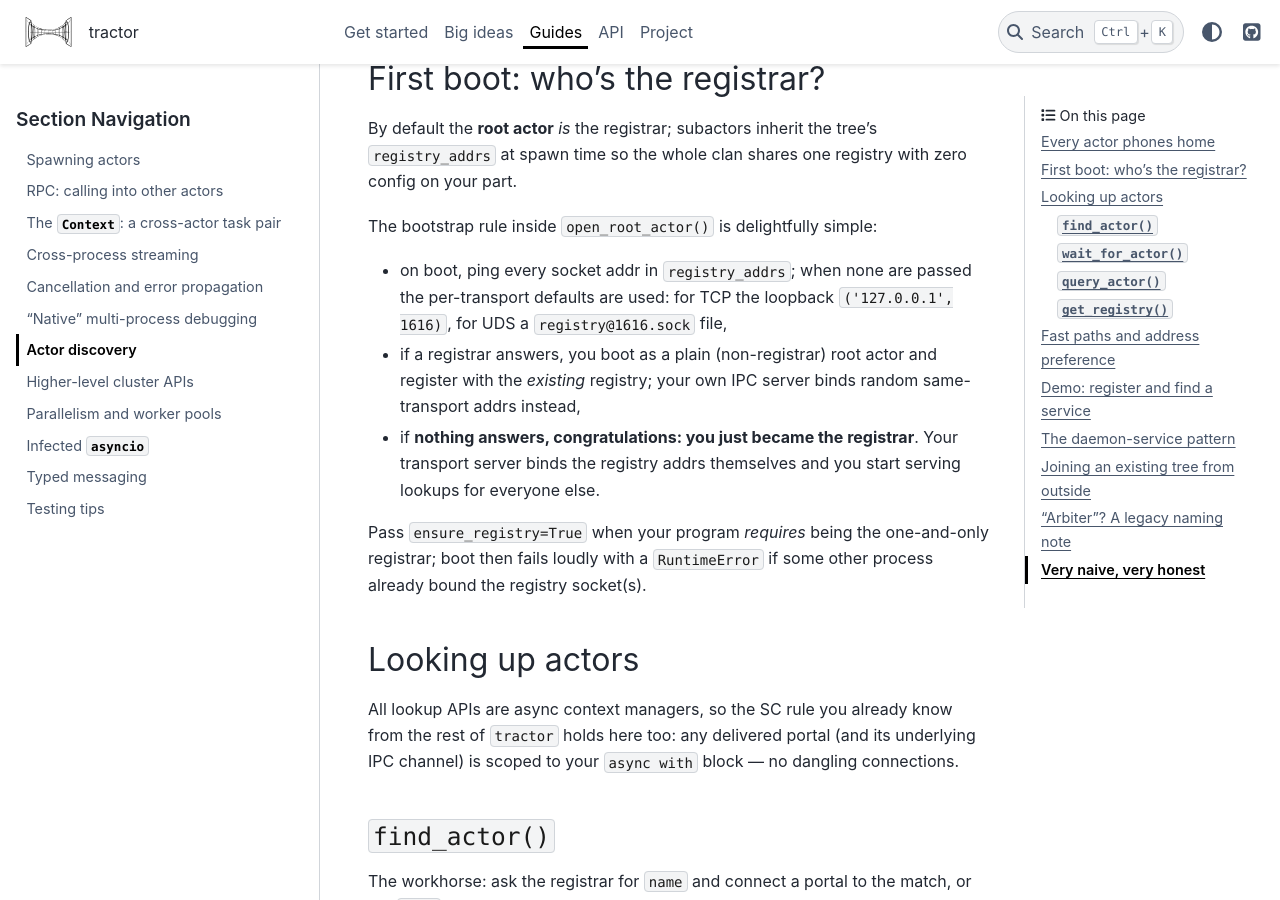
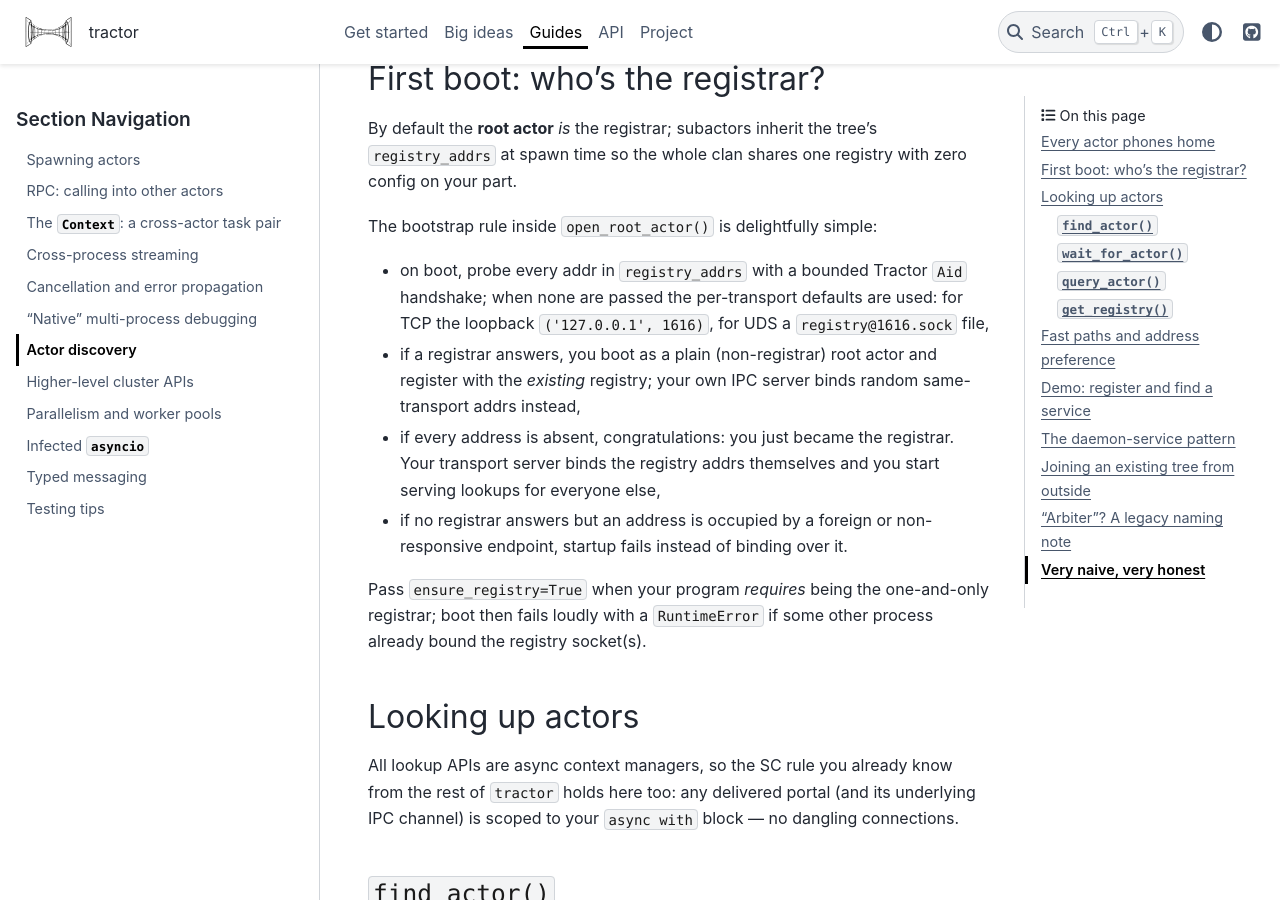
Before and after one commit to goodboy/tractor, a Sphinx documentation site: the page built from docs/guide/discovery.rst, in a window 1280 px wide and 900 px high, scrolled down 840 px. Built offline with Sphinx 7.4.7 and the PyData theme 0.15.4, drawn with Linux system fonts in a browser that asks for light colours; some of the changed text lies outside the part shown.

Commit message:
Document stable macOS UDS operation
The remediation grew beyond the original no-autobind fix, leaving
public docs and nearby comments describing connect-only discovery,
XDG-only socket paths, raw readiness probes, and old cleanup naming.

Document typed registrar probing, occupied-address rejection, Darwin's
short runtime directory, platform-aware socket cleanup, sentinel
readiness, and subprocess output draining. Add the GH #473 bugfix
fragment and update regression rationale without changing task states.

Review: PR #480 (goodboy)
https://github.com/goodboy/tractor/pull/480

(this patch was generated in some part by `opencode` using
`gpt-5.6-sol` (`openai`))

```diff
--- a/docs/guide/discovery.rst
+++ b/docs/guide/discovery.rst
@@ -44,8 +44,9 @@
 The bootstrap rule inside ``open_root_actor()`` is delightfully
 simple:
 
-- on boot, ping every socket addr in ``registry_addrs``; when none
-  are passed the per-transport defaults are used: for TCP the
+- on boot, probe every addr in ``registry_addrs`` with a bounded
+  Tractor ``Aid`` handshake; when none are passed the per-transport
+  defaults are used: for TCP the
   loopback ``('127.0.0.1', 1616)``, for UDS a
   ``registry@1616.sock`` file,
 
@@ -53,9 +54,11 @@
   actor and register with the *existing* registry; your own IPC
   server binds random same-transport addrs instead,
 
-- if **nothing answers, congratulations: you just became the
-  registrar**. Your transport server binds the registry addrs
-  themselves and you start serving lookups for everyone else.
+- if every address is absent, congratulations: you just became the
+  registrar. Your transport server binds the registry addrs
+  themselves and you start serving lookups for everyone else,
+- if no registrar answers but an address is occupied by a foreign or
+  non-responsive endpoint, startup fails instead of binding over it.
 
 Pass ``ensure_registry=True`` when your program *requires* being
 the one-and-only registrar; boot then fails loudly with a
@@ -196,9 +199,10 @@
 
     trio.run(main)
 
-Per the bootstrap rules above, if the registrar at those addrs is
-*not* reachable this process simply becomes its own (registrar)
-root — so the same code works standalone and as a tree-joiner.
+Per the bootstrap rules above, if those addrs are absent this process
+becomes its own registrar root, so the same code works standalone and
+as a tree-joiner. An occupied address that does not complete a Tractor
+registrar handshake fails startup instead of being rebound.
 
 "Arbiter"? A legacy naming note
 -------------------------------
--- /dev/null
+++ b/nooz/473.bugfix.rst
@@ -0,0 +1,4 @@
+Fix Unix-domain-socket actor trees and registrar discovery on macOS.
+Runtime sockets now use a short, owner-only runtime directory,
+generated socket names remain within platform limits, and transient
+or reset pre-handshake connections no longer destabilize discovery.
```
Also changed, not shown: docs/explain/architecture.rst (+4 -3 lines), 8 other files.
